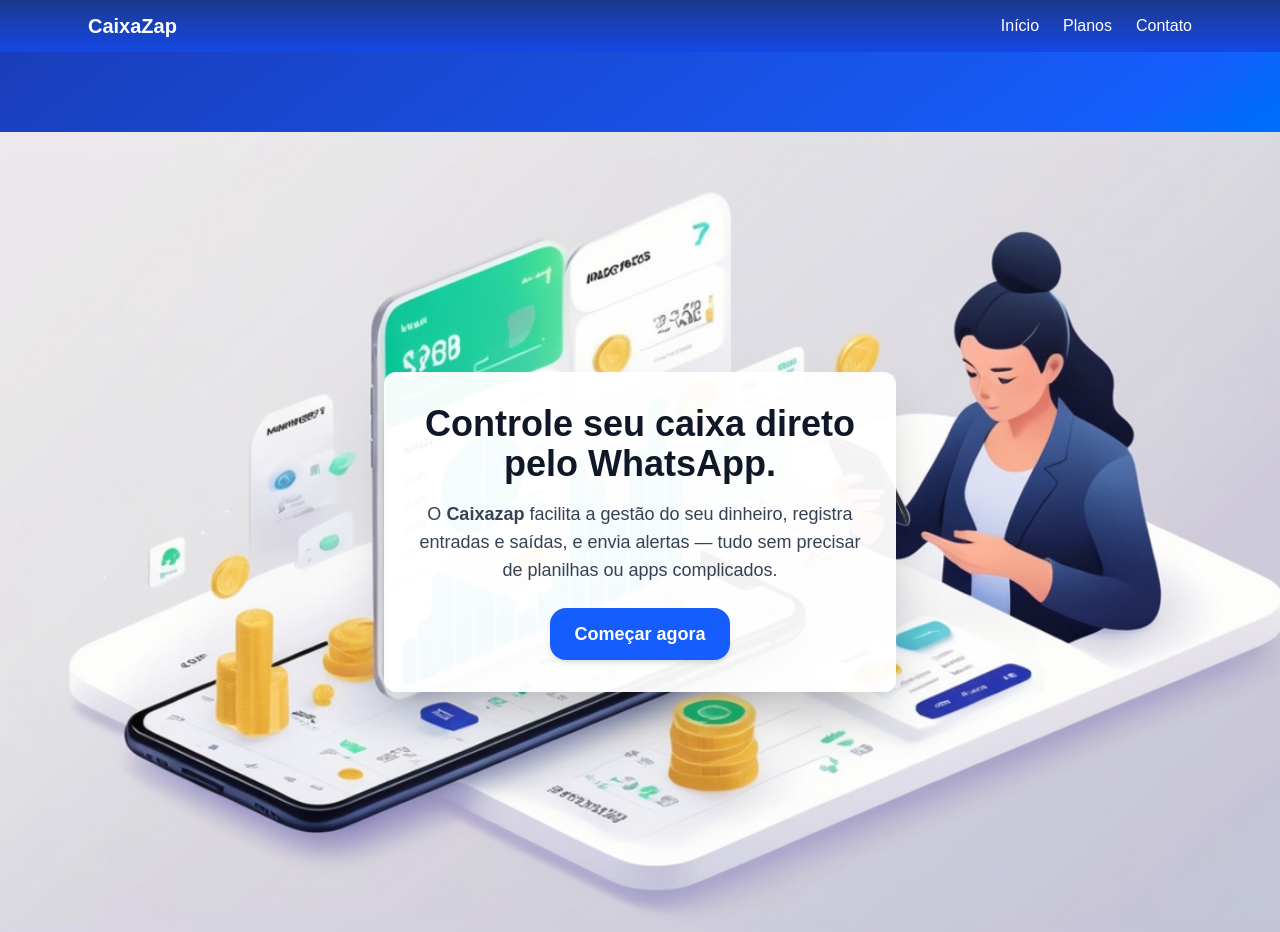
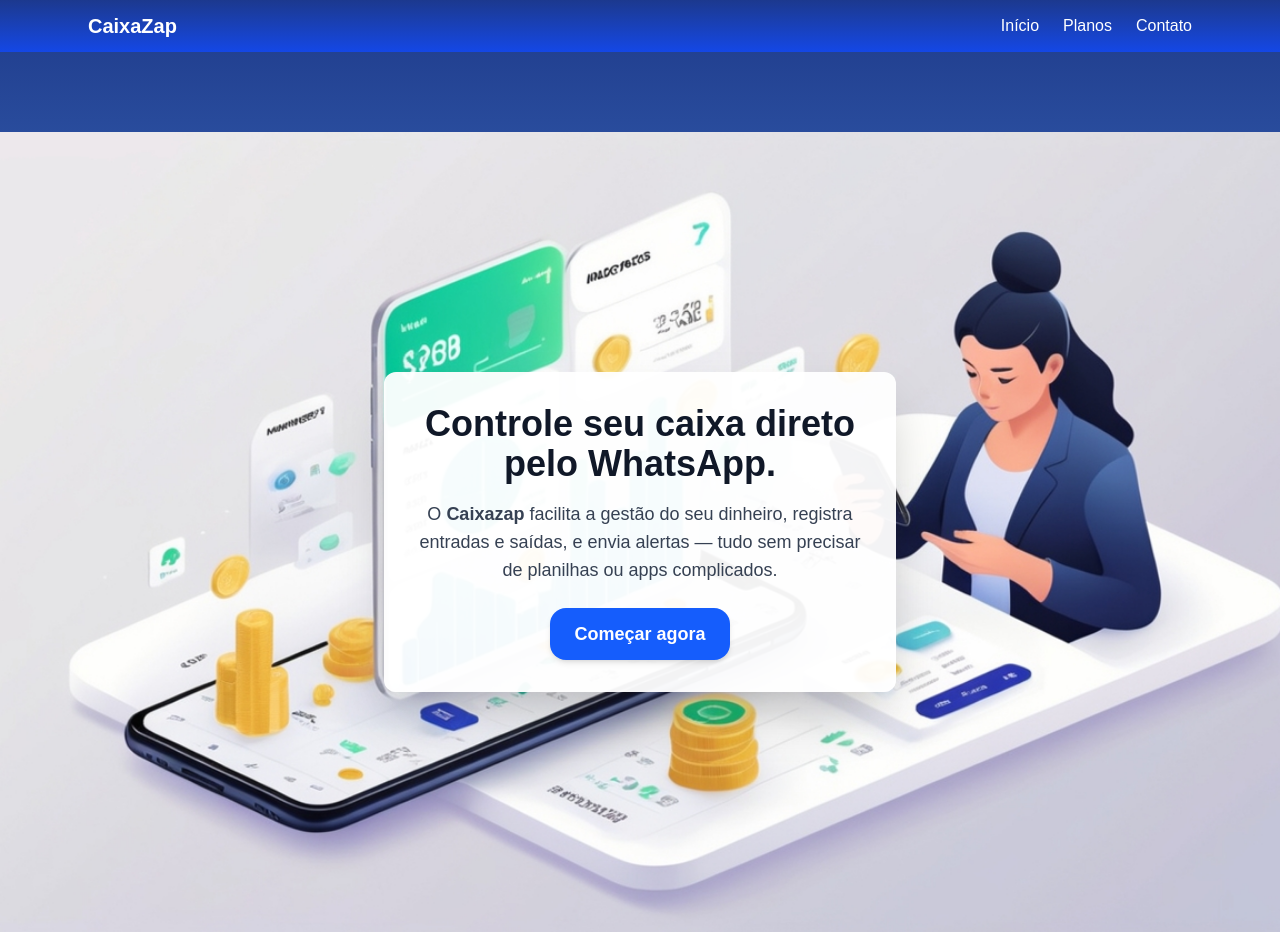
Before and after one commit to agnaldolsousa/caixazap, a Next.js app: page / in a window 1280 px wide. Built offline with nearby package versions, Linux system fonts and the light colour scheme.

Commit message:
style: gradiente global no body (padroniza visual local e Vercel)

```diff
--- a/src/app/globals.css
+++ b/src/app/globals.css
@@ -17,9 +17,18 @@
 }
 
 body {
-  color: var(--foreground);
+  /* tipografia básica */
+  color: #ffffff;                 /* texto padrão branco sobre o gradiente */
   font-family: Arial, Helvetica, sans-serif;
+
+  /* 🔵 gradiente global idêntico em todas as páginas (local e Vercel) */
+  min-height: 100vh;
+  background-image: linear-gradient(to bottom, var(--bg-from), var(--bg-to));
+  background-attachment: fixed;   /* evita “quebra” ao rolar */
+  background-repeat: no-repeat;
+  background-size: cover;
 }
+
 
 /* ===== CaixaZap Theme (utilitárias) ===== */
 @layer utilities {
```
